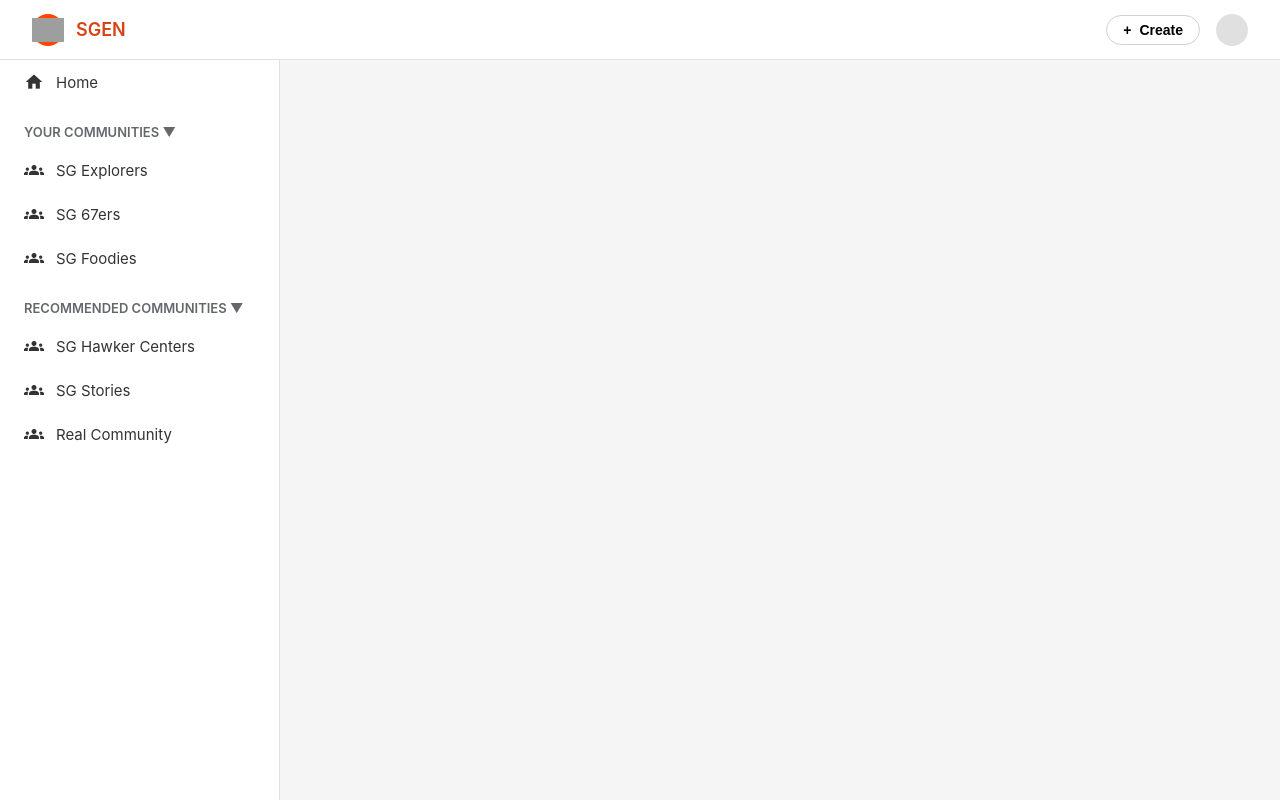
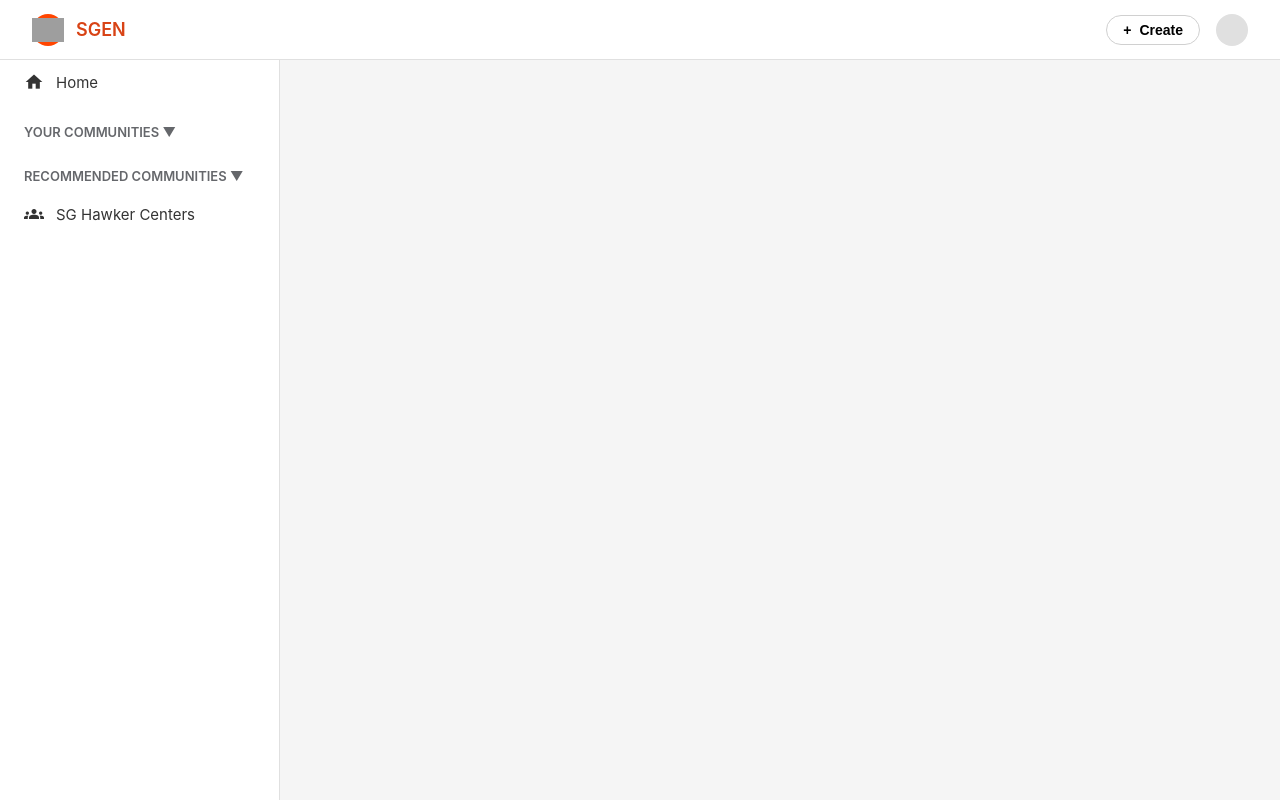
Before and after one commit to Generic-Inc/SGEN, a Python web app: template src/client/templates/base.html in a window 1280 px wide. Run offline with Jinja, Linux system fonts and the light colour scheme; the template is opened without the code that fills it, so the values that code supplies are empty; grey boxes are pictures that could not be loaded.

```diff
--- a/src/client/templates/components/components.html
+++ b/src/client/templates/components/components.html
@@ -39,32 +39,14 @@
     </div>
 
     <div class="section-title">Your Communities ▼</div>
-    <div class="community-item" onclick="loadCommunityFeed(2, this)">
-        <span class="material-icons">groups</span>
-        <span>SG Explorers</span>
-    </div>
-    <div class="community-item">
-        <span class="material-icons">groups</span>
-        <span>SG 67ers</span>
-    </div>
-    <div class="community-item">
-        <span class="material-icons">groups</span>
-        <span>SG Foodies</span>
-    </div>
 
+    <div id="my-communities-list">
+        </div>
 
     <div class="section-title">Recommended Communities ▼</div>
     <div class="community-item">
         <span class="material-icons">groups</span>
         <span>SG Hawker Centers</span>
     </div>
-    <div class="community-item">
-        <span class="material-icons">groups</span>
-        <span>SG Stories</span>
-    </div>
-    <div class="community-item">
-        <span class="material-icons">groups</span>
-        <span>Real Community</span>
-    </div>
 </div>
 {% endmacro %}
--- a/src/server/database/schema.sql
+++ b/src/server/database/schema.sql
@@ -113,6 +113,7 @@ CREATE TABLE IF NOT EXISTS AuthTokens (
 
     created DATETIME DEFAULT (DATETIME('now', 'localtime')),
     last_used DATETIME DEFAULT (DATETIME('now', 'localtime')),
+
     FOREIGN KEY (user_id) REFERENCES Profiles(user_id)
 );
 
```
